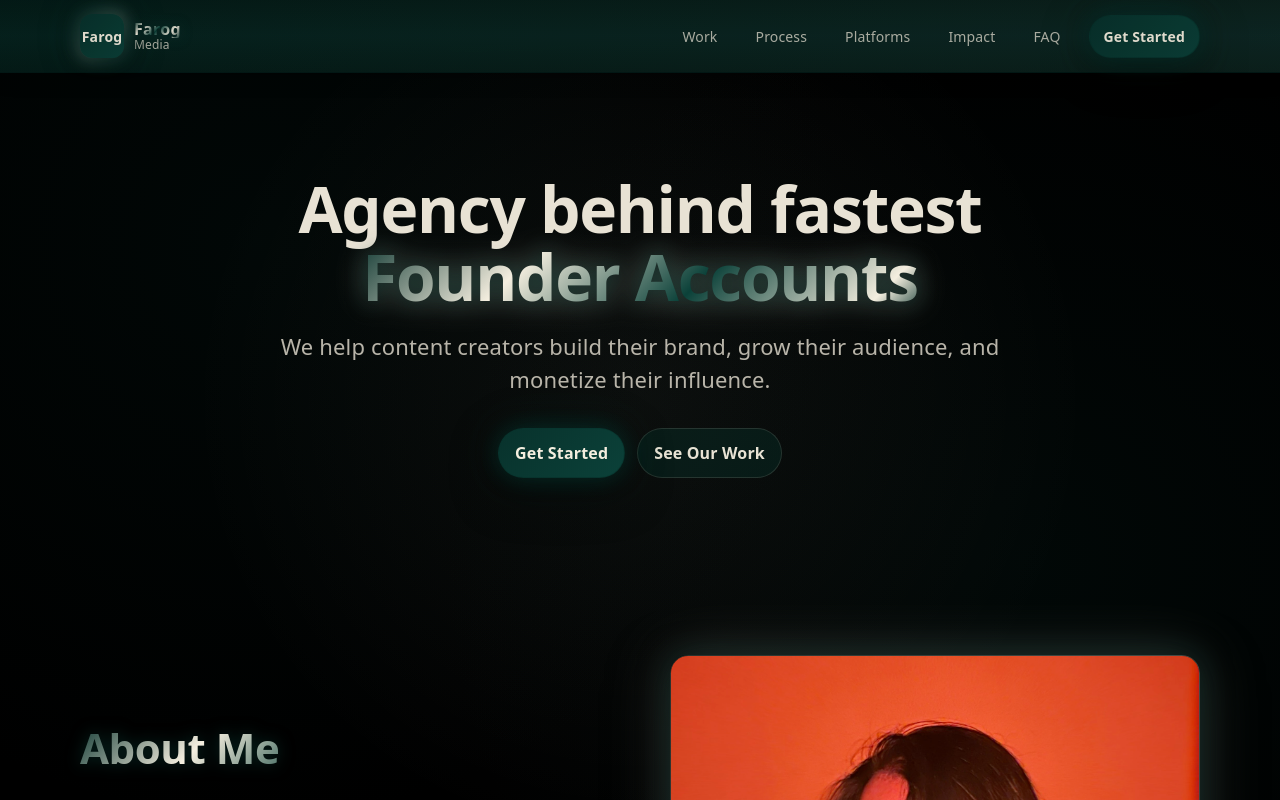
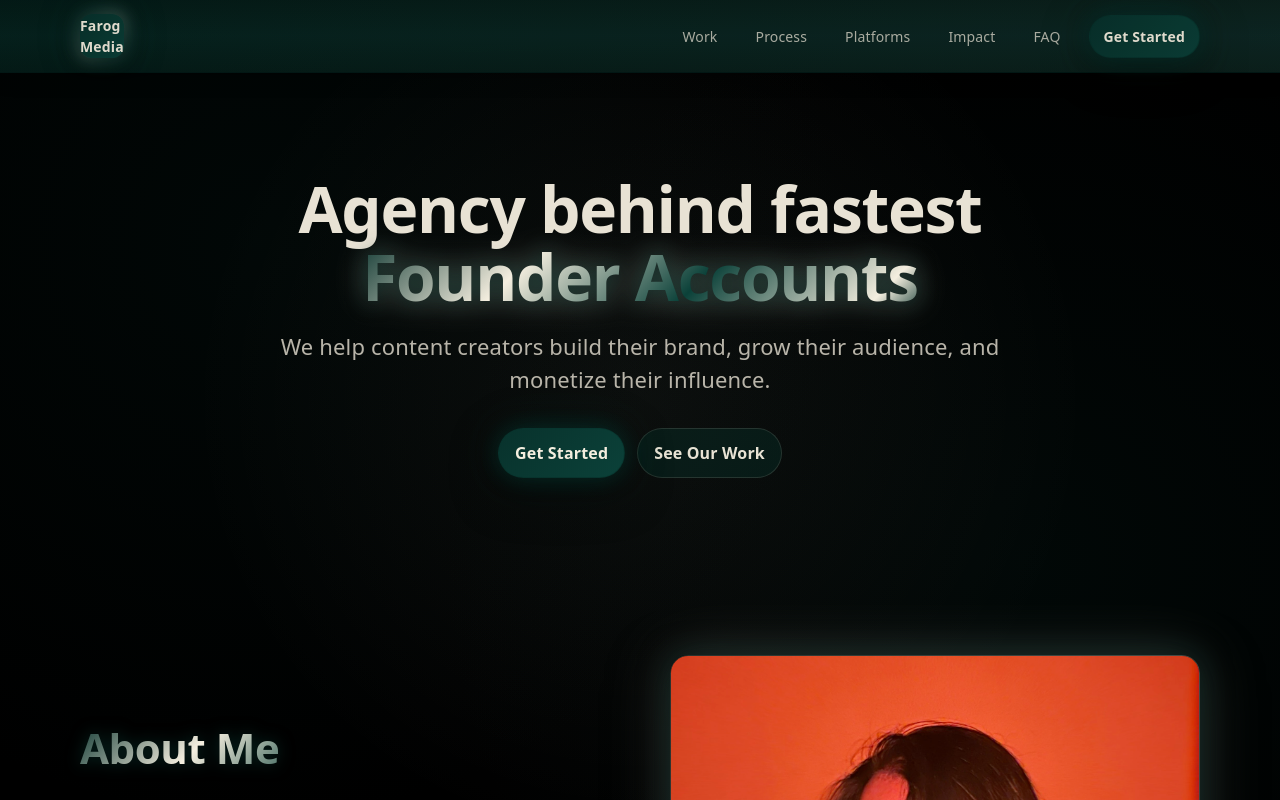
Before and after one commit to Vignesh-kumar-D/farog-agency, a website built with Vite: page index.html in a window 1280 px wide. Shown: the top 800 px of the page. Built offline with nearby package versions, Linux system fonts and the light colour scheme.

Commit message:
fix:aded logo

```diff
--- a/index.html
+++ b/index.html
@@ -17,10 +17,9 @@
     <header class="site-header" data-header>
       <div class="container header-inner">
         <a class="brand" href="#top" aria-label="Farog Media home">
-          <span class="brand-mark" aria-hidden="true">Farog</span>
+          <span class="brand-mark" aria-hidden="true">Farog Media</span>
           <span class="brand-text">
-            <span class="brand-name">Farog</span>
-            <span class="brand-sub">Media</span>
+
           </span>
         </a>
 
```
